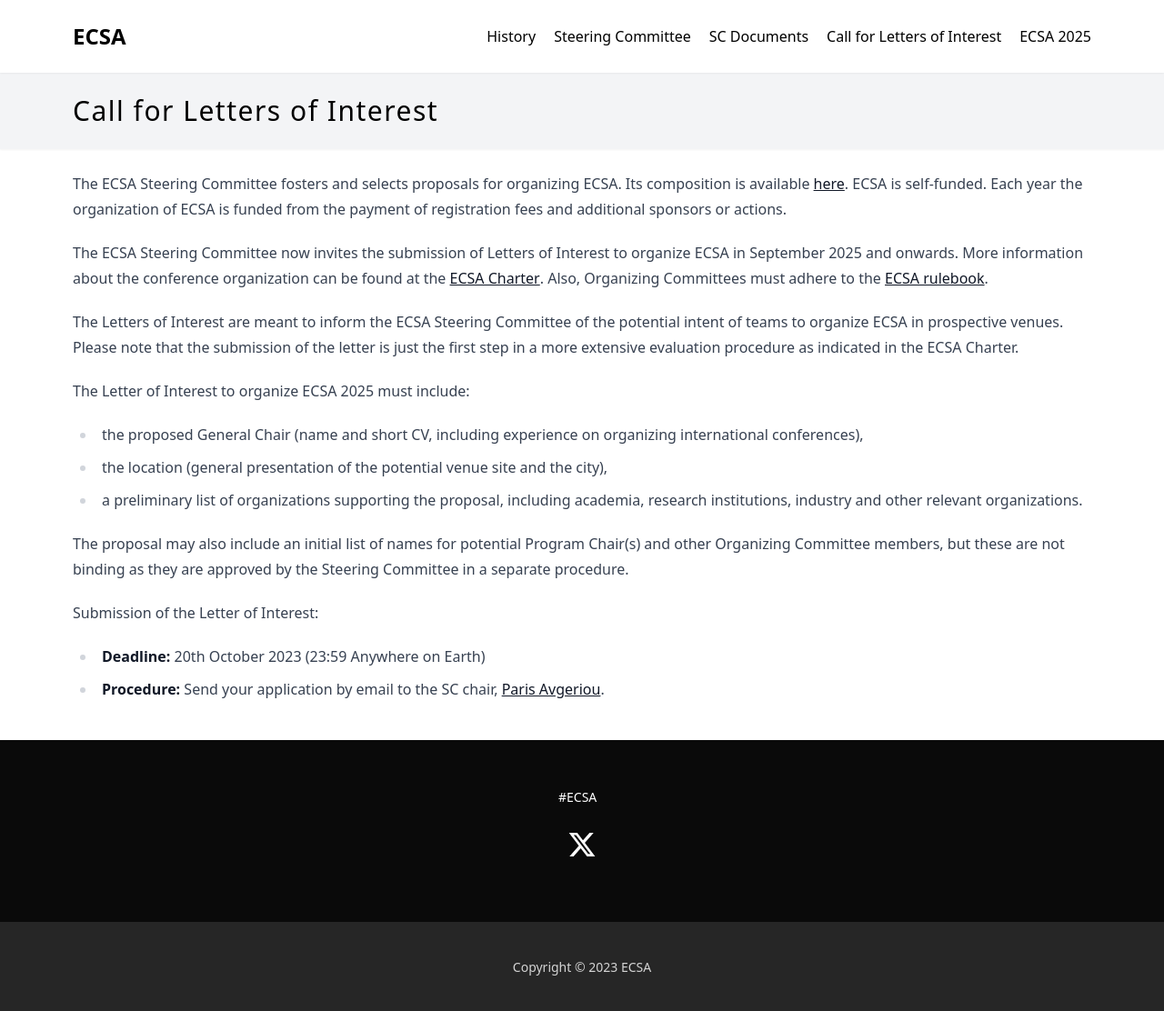
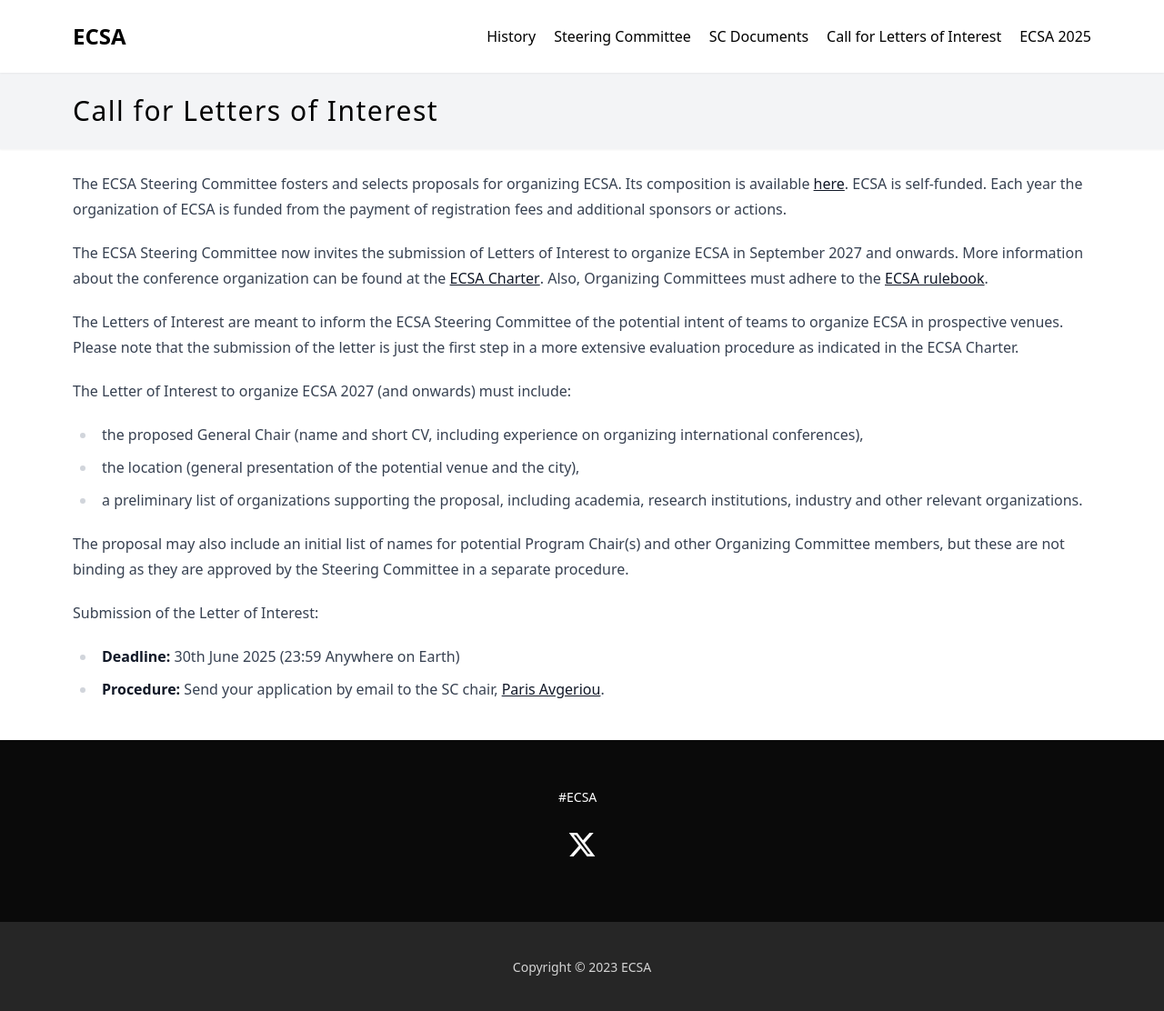
Before and after one commit to ecsa-conferences/ecsa-conferences.github.io, a Jekyll site: the page built from _pages/call-for-letters-of-interest.md, in a window 1280 px wide and 1114 px high. Shown: the whole window at 91% size. Built offline with Jekyll 4.4.1, drawn with Linux system fonts in a browser that asks for light colours.

Commit message:
Update call for letters of interest

```diff
--- a/_pages/call-for-letters-of-interest.md
+++ b/_pages/call-for-letters-of-interest.md
@@ -7,17 +7,17 @@ permalink: /series/call-for-letters-of-interest/
 
 The ECSA Steering Committee fosters and selects proposals for organizing ECSA. Its composition is available [here](/series/steering-committee/). ECSA is self-funded. Each year the organization of ECSA is funded from the payment of registration fees and additional sponsors or actions.
 
-The ECSA Steering Committee now invites the submission of Letters of Interest to organize ECSA in September 2025 and onwards. More information about the conference organization can be found at the [ECSA Charter](/assets/docs/ECSA-Steering_Committee_Charter-v2024-12-14.pdf). Also, Organizing Committees must adhere to the [ECSA rulebook](/assets/docs/ECSA-rulebook-v1.1.pdf).
+The ECSA Steering Committee now invites the submission of Letters of Interest to organize ECSA in September 2027 and onwards. More information about the conference organization can be found at the [ECSA Charter](/assets/docs/ECSA-Steering_Committee_Charter-v2024-12-14.pdf). Also, Organizing Committees must adhere to the [ECSA rulebook](/assets/docs/ECSA-rulebook-v1.1.pdf).
 
 The Letters of Interest are meant to inform the ECSA Steering Committee of the potential intent of teams to organize ECSA in prospective venues. Please note that the submission of the letter is just the first step in a more extensive evaluation procedure as indicated in the ECSA Charter.
 
-The Letter of Interest to organize ECSA 2025 must include:
+The Letter of Interest to organize ECSA 2027 (and onwards) must include:
 - the proposed General Chair (name and short CV, including experience on organizing international conferences),
-- the location (general presentation of the potential venue site and the city),
+- the location (general presentation of the potential venue and the city),
 - a preliminary list of organizations supporting the proposal, including academia, research institutions, industry and other relevant organizations.
 
 The proposal may also include an initial list of names for potential Program Chair(s) and other Organizing Committee members, but these are not binding as they are approved by the Steering Committee in a separate procedure.
 
 Submission of the Letter of Interest:
-- **Deadline:** 20th October 2023 (23:59 Anywhere on Earth)
+- **Deadline:** 30th June 2025 (23:59 Anywhere on Earth)
 - **Procedure:** Send your application by email to the SC chair, [Paris Avgeriou](mailto:p.avgeriou@rug.nl).
```
